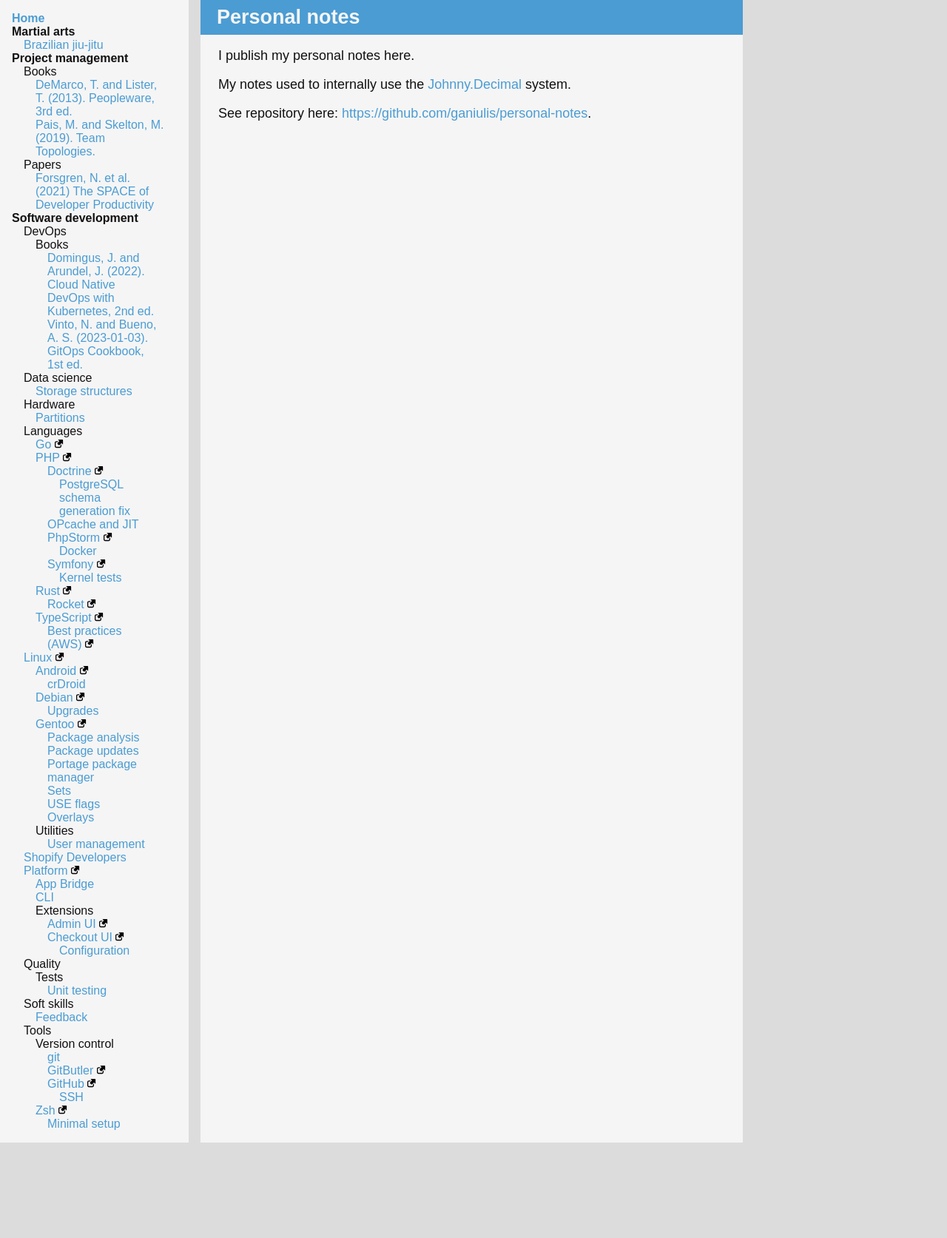
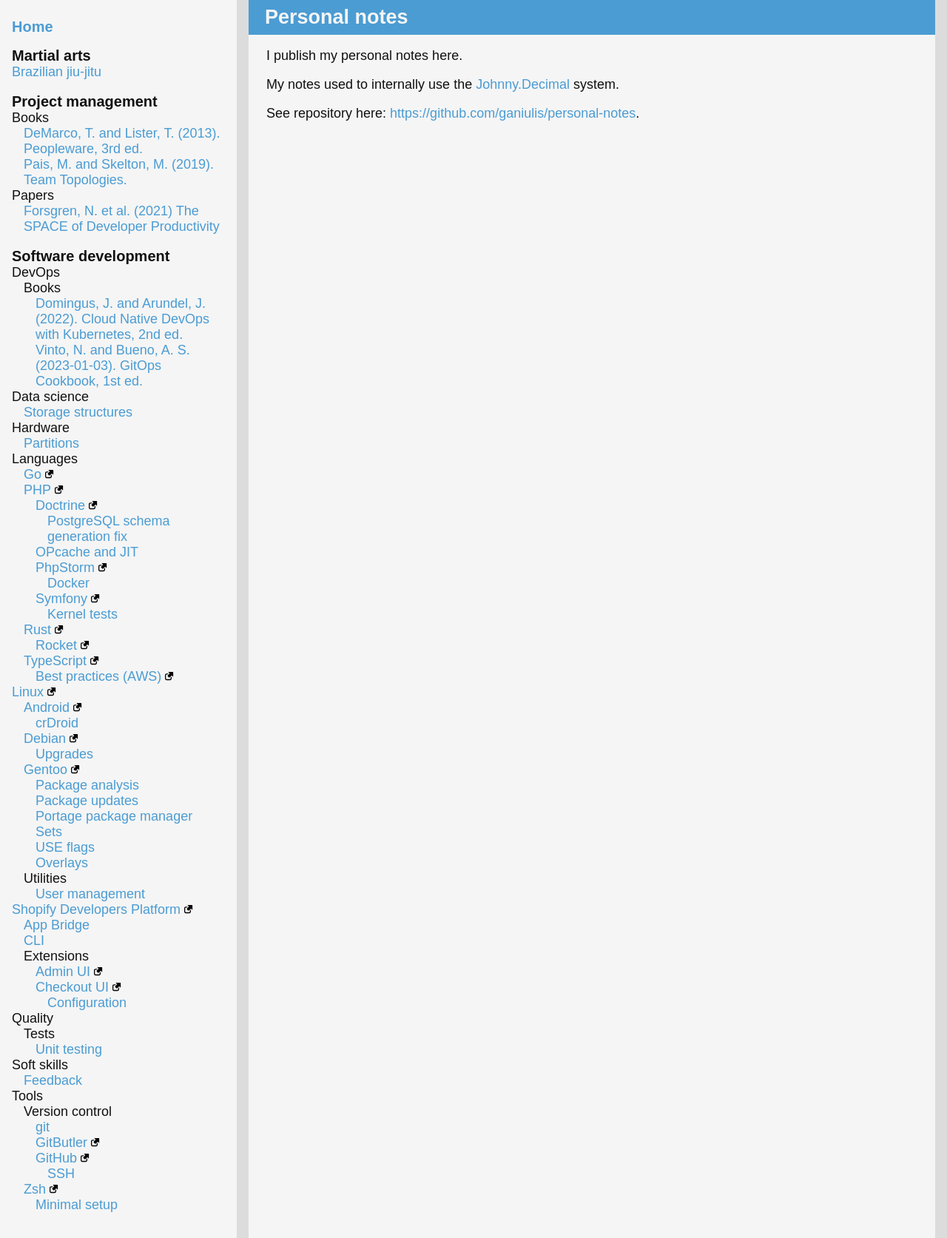
Before and after one commit to ganiulis/personal-notes, a Jekyll site: the page built from index.md, in a window 1280 px wide. Shown: the whole page at 74% size. Built offline with Jekyll 4.4.1, drawn with Linux system fonts in a browser that asks for light colours; our own code applies the rules of GitHub Pages for plain Markdown files; before the commit the page ends 1544 px from its top, so only the background shows below that.

Commit message:
feat: UI improvements

```diff
--- /dev/null
+++ b/_includes/navigation-root.html
@@ -0,0 +1,6 @@
+<h2><a href="{{ site.baseurl }}">Home</a></h2>
+{% for item in include.items %}
+<h2><b>{{ item.title }}</b></h2>
+{% assign items = item.items %} {% assign parent = include.parent | append: '/'
+| append: item.path %} {% include navigation-tree.html items=items parent=parent
+%} {% endfor %}
--- a/_includes/navigation.html
+++ b/_includes/navigation-tree.html
@@ -1,4 +1,4 @@
-<ul class="{% if include.first != true %}subnav{% endif %}">
+<ul class="subnav">
   {% if include.first == true %}
   <li>
     <a href="{{ site.baseurl }}">Home</a>
--- a/_layouts/default.html
+++ b/_layouts/default.html
@@ -17,7 +17,8 @@ layout: default
   </head>
   <body>
     <nav>
-      {% include navigation.html items=site.data.navigation.items first=true %}
+      {% include navigation-root.html items=site.data.navigation.items
+      first=true %}
     </nav>
     <main>
       <article>{{ content }}</article>
--- a/_sass/main.scss
+++ b/_sass/main.scss
@@ -5,27 +5,28 @@ $color-accent-base: #4b9cd3;
 html {
   font-family: Arial, Helvetica, sans-serif;
   font-size: 18px;
-}
-
   body {
     background-color: gainsboro;
     color: $color-text-base;
     overflow-wrap: break-word;
     margin: 0;
+    nav {
+      padding-top: 8px;
     }
-
     main,
     nav {
       background-color: $color-background-base;
       padding-bottom: 16px;
     }
-
     nav > ul {
-  font-size: 16px;
-  font-weight: bold;
-  list-style: none;
+      margin-top: 0;
+    }
+    nav > h2 {
+      font-size: 20px;
       margin-bottom: 0;
       padding: 0 16px;
+    }
+  }
 }
 
 .subnav {
@@ -68,6 +69,7 @@ a:hover {
     nav {
       min-width: 25%;
       max-width: 25%;
+      padding-top: 0;
     }
     main {
       margin: 0 16px;
```
Also changed, not shown: other parts of _includes/navigation-tree.html (+1 -1 lines). Lines whose indentation alone changed are shown as unchanged.
